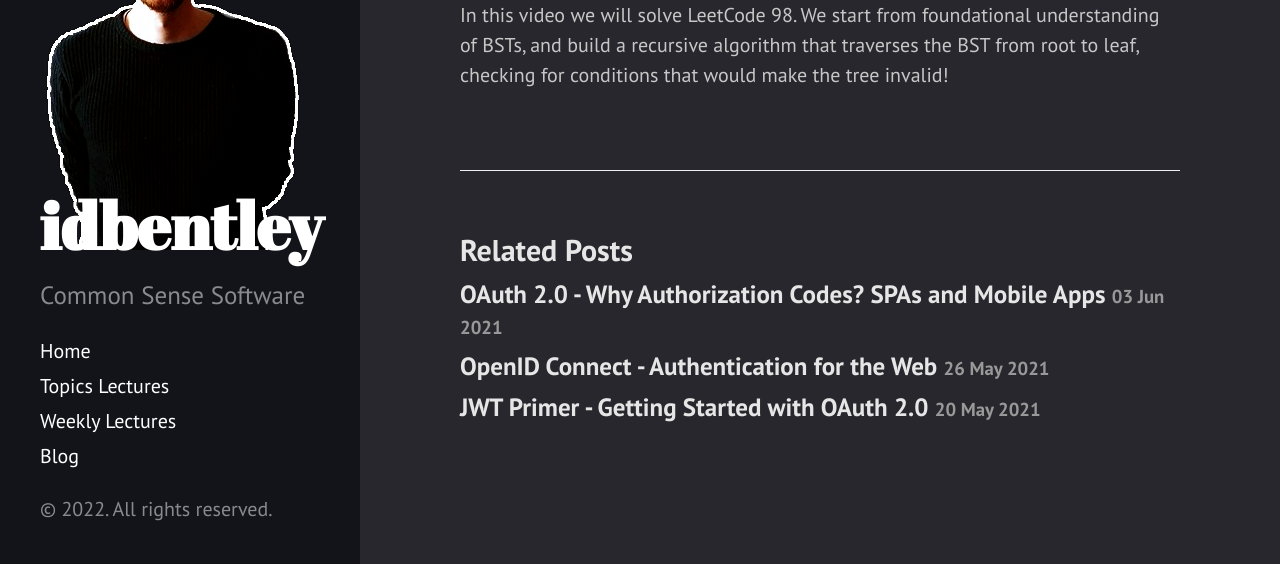
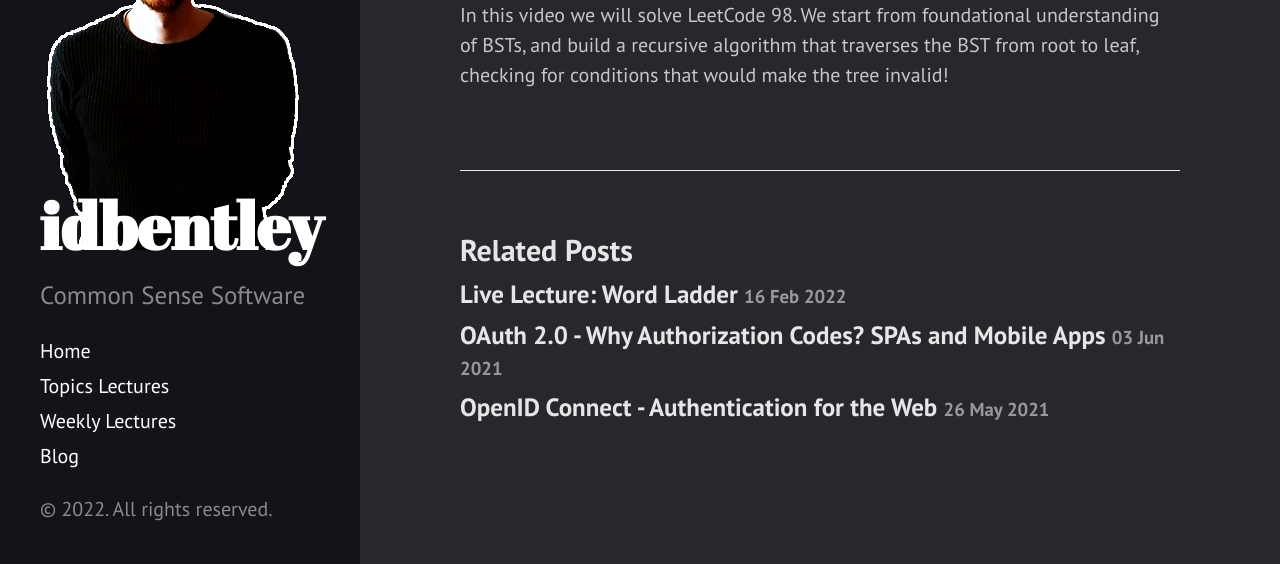
Before and after one commit to idbentley/idbentley.github.io, a Jekyll site: the page built from _posts/weekly/2021-04-21-binary-tree-validation.md, in a window 1280 px wide and 1149 px high. Shown: the part 585-1149 px from the top of the window. Built offline with Jekyll 4.4.1, drawn with Linux system fonts in a browser that asks for light colours.

Commit message:
correct date.

```diff
--- a/_posts/weekly/2022-02-16-word-ladder.md
+++ b/_posts/weekly/2022-02-16-word-ladder.md
@@ -1,7 +1,7 @@
 ---
 layout: post
 title: "Live Lecture: Word Ladder"
-date: 2021-05-12
+date: 2022-02-16
 published: true
 future: true
 categories: live leetcode breadthfirstsearch breadth first search graph traversal
```
